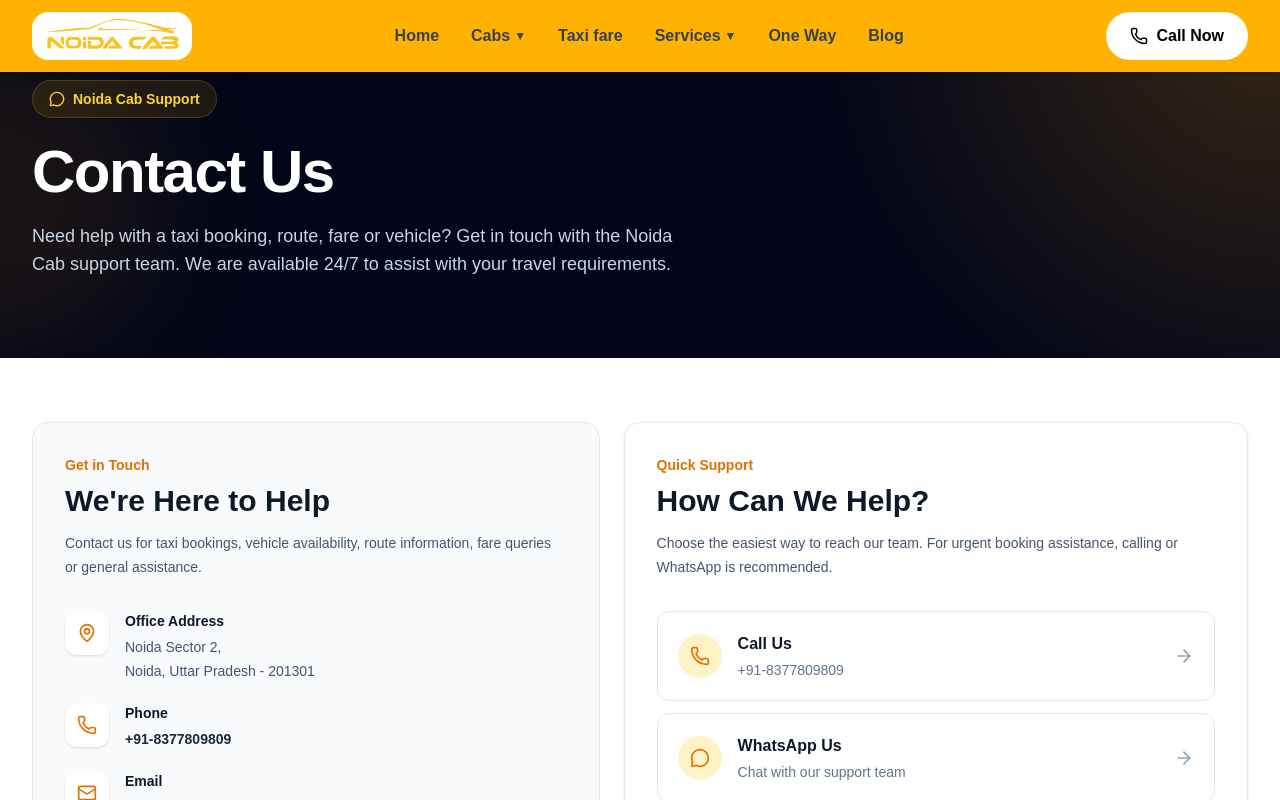
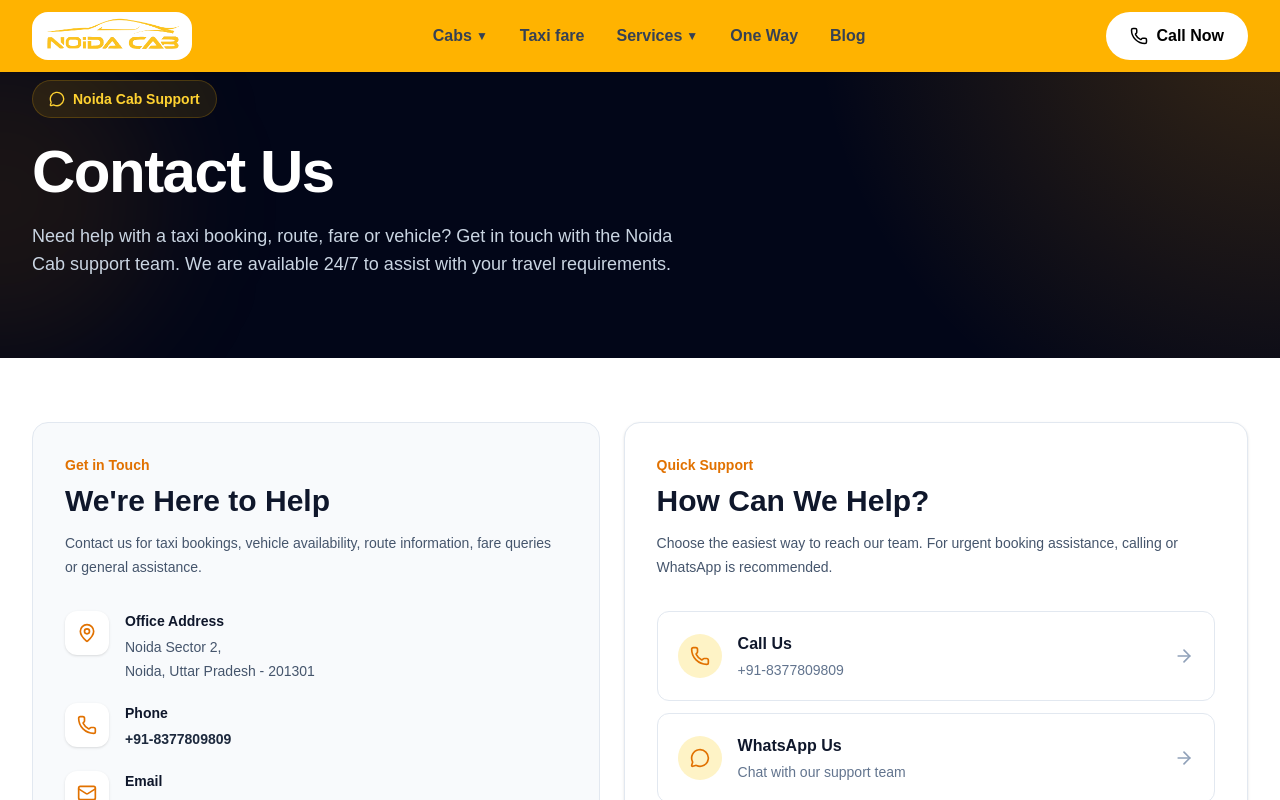
Before and after one commit to tempo-hub/noidacab, a Next.js app: page /contact in a window 1280 px wide. Shown: the top 800 px of the page. Built offline with nearby package versions, Linux system fonts and the light colour scheme.

Commit message:
add new titles and des fixed some pages

```diff
--- a/components/layout/Header.tsx
+++ b/components/layout/Header.tsx
@@ -6,7 +6,6 @@ import { Menu, Phone, X } from "lucide-react";
 import Image from "next/image";
 
 const navLinks = [
-  { label: "Home", href: "/" },
   {
     label: "Cabs",
     dropdown: [
```
